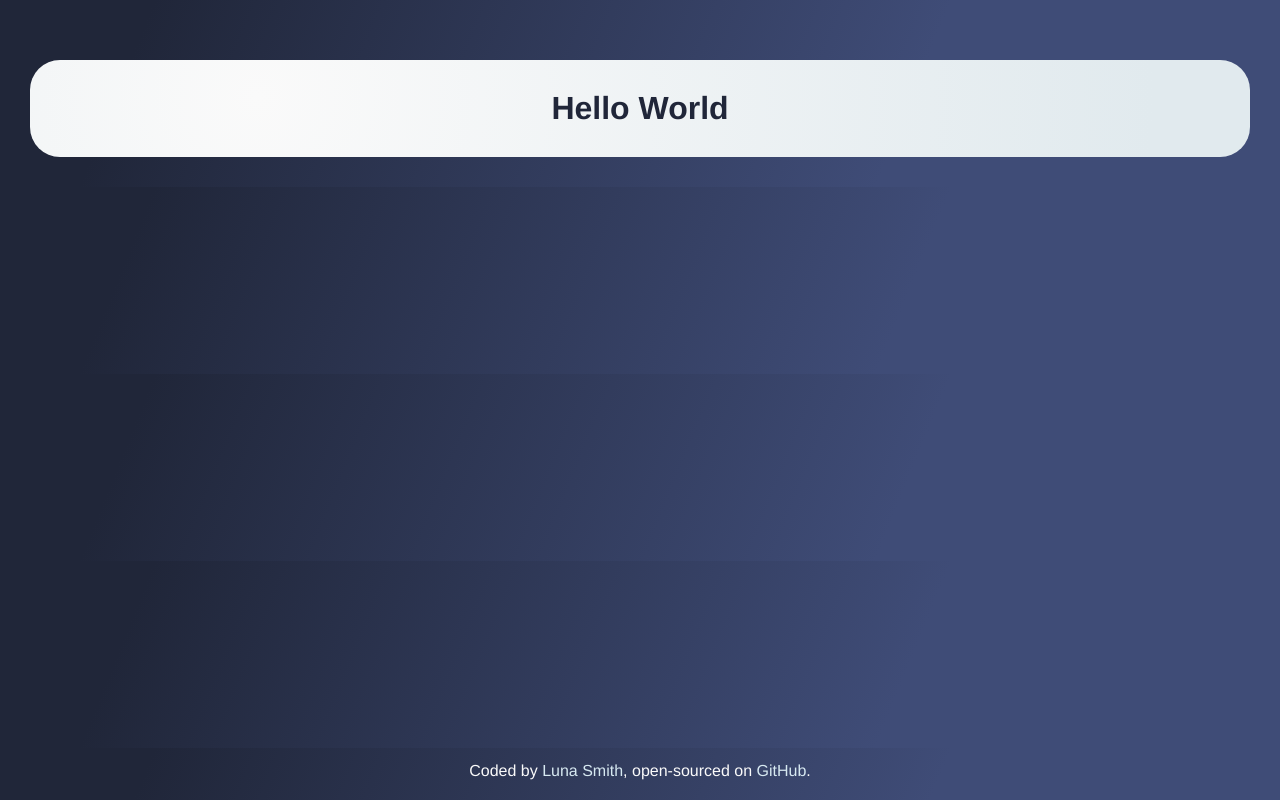
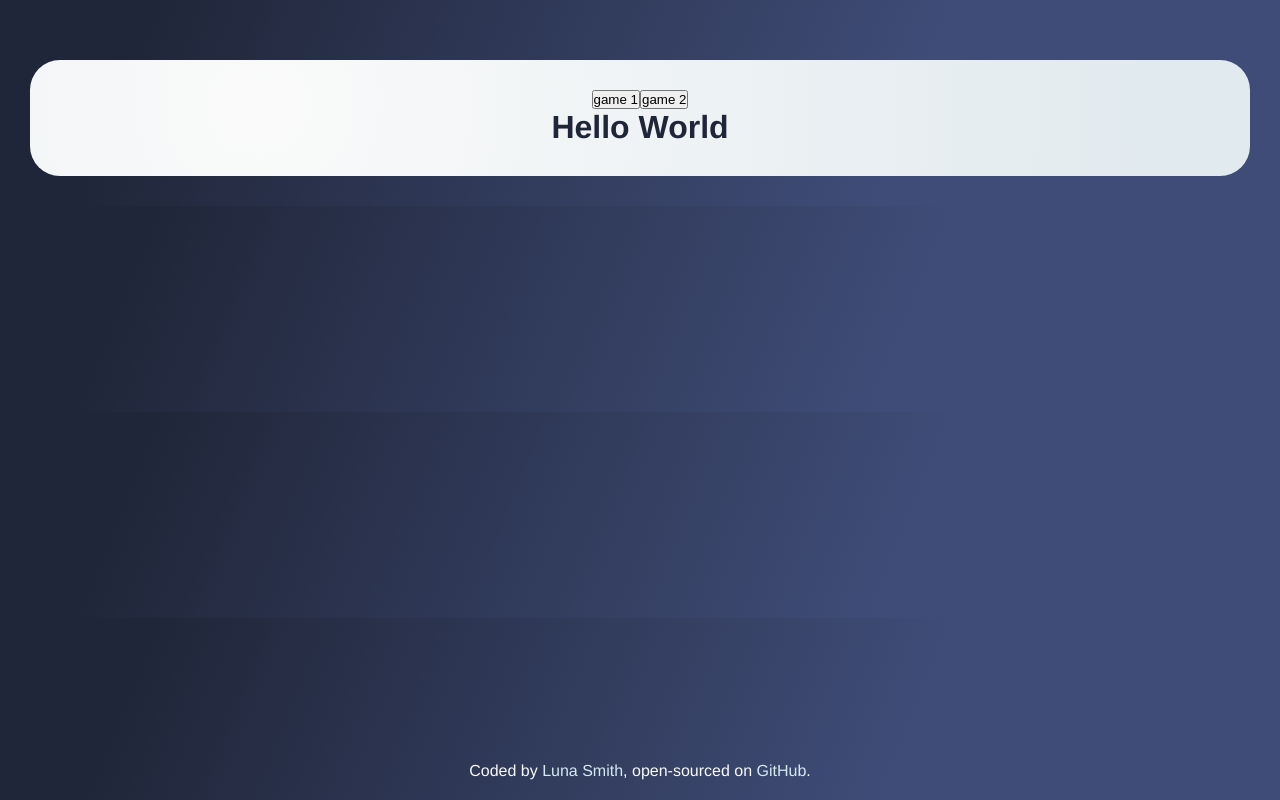
Before and after one commit to Lu-Smith/tic_tac_toe_vue, a Vue app: page / in a window 1280 px wide. Built offline with nearby package versions, Linux system fonts and the light colour scheme.

Commit message:
Added MainHeader to App.vue

```diff
--- a/src/App.vue
+++ b/src/App.vue
@@ -1,4 +1,5 @@
 <template>
+  <MainHeader />
   <h1>Hello World</h1>
   <MainFooter />
 </template>
@@ -6,11 +7,13 @@
 <script lang="ts">
 import { defineComponent } from 'vue';
 import MainFooter from './components/MainFooter.vue';
+import MainHeader from './components/MainHeader.vue';
 
 export default defineComponent({
   name: 'App',
   components: {
     MainFooter,
+    MainHeader,
   }
 });
 </script>
```
